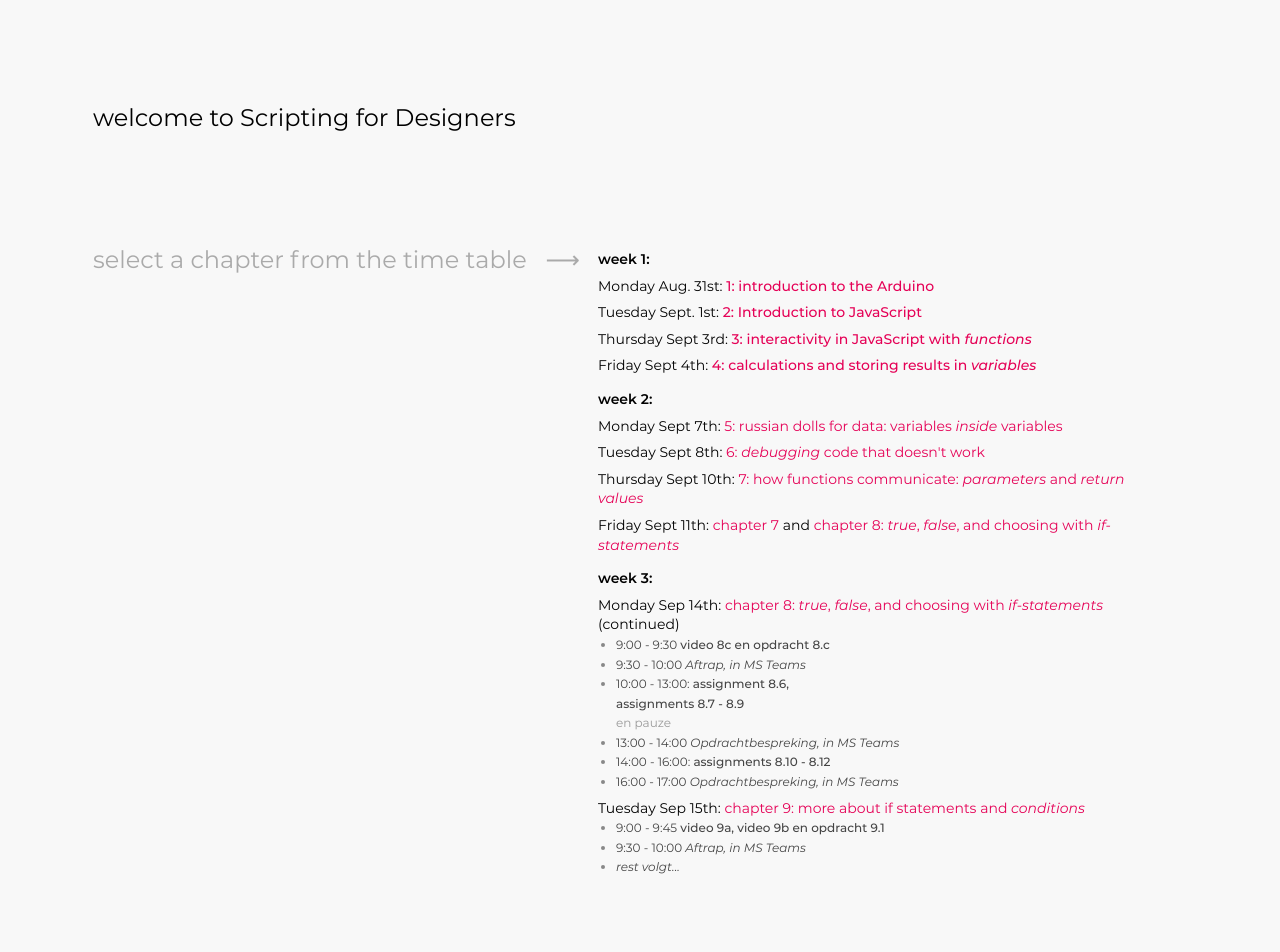
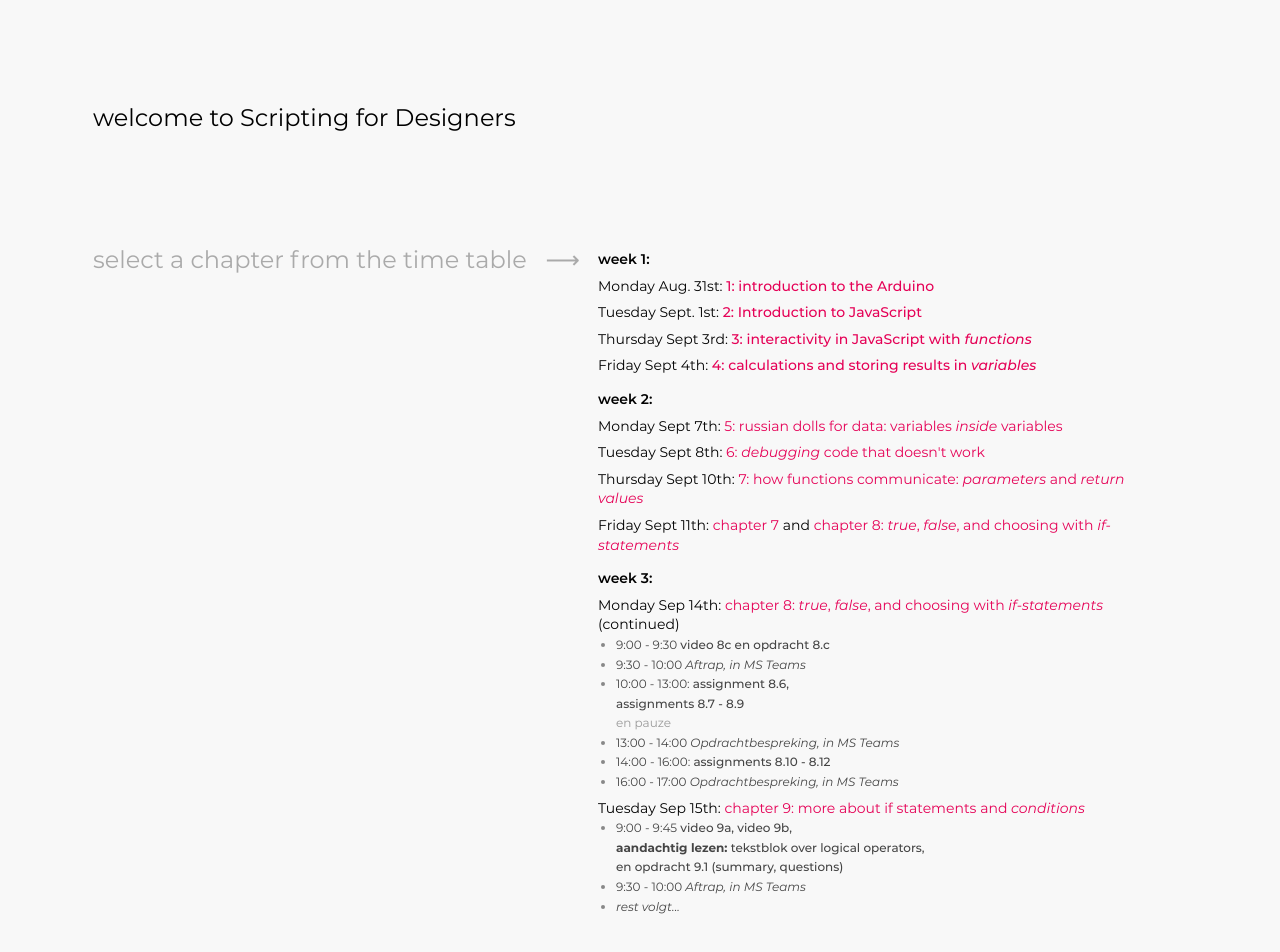
Before and after one commit to s4designers/s4designers.github.io, a plain HTML site: page index.html in a window 1280 px wide. Drawn offline with Linux system fonts and the light colour scheme.

Commit message:
agenda update 2 for ch9

```diff
--- a/agenda.html
+++ b/agenda.html
@@ -186,7 +186,9 @@
   <ul class="lesson-content">
 
     <li>9:00 - 9:45 <span style="font-weight: 500">
-      video 9a, video 9b en opdracht 9.1
+      video 9a, video 9b,<br>
+      <b>aandachtig lezen:</b> tekstblok over logical operators,<br>
+      en opdracht 9.1 (summary, questions)
     </span>
   </li>
   <li>9:30 - 10:00 <i>Aftrap, in MS Teams</i></li>
```
